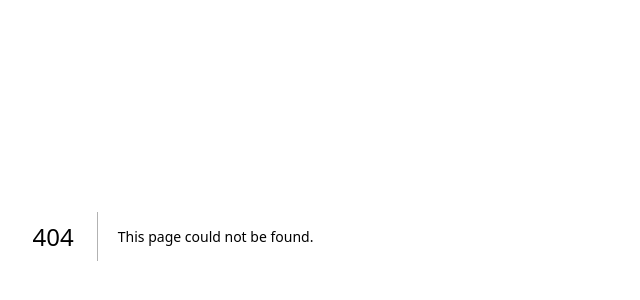
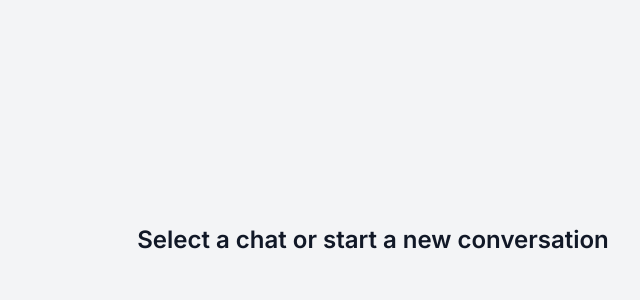
Before and after one commit to Alex99like/messenger, a Next.js app: page /users in a window 1280 px wide. Before the commit this address had no page. Shown: the part 164-464 px from the top of the page, without its empty margins (467-1107 px from the left). Built offline with nearby package versions, Linux system fonts and the light colour scheme.

Commit message:
feat: add users page

```diff
--- a/app/(site)/components/AuthForm.tsx
+++ b/app/(site)/components/AuthForm.tsx
@@ -3,32 +3,41 @@
 import { Button } from "@/app/components/Button";
 import { Input } from "@/app/components/input/Input";
 import { BsGithub, BsGoogle  } from 'react-icons/bs';
-import { useCallback, useState } from "react";
+import { useCallback, useEffect, useState } from "react";
 import { FieldValues, SubmitHandler, useForm } from "react-hook-form";
 import { AuthSocialButton } from "./AuthSocialButton";
 import axios from "axios";
 import { toast } from "react-hot-toast";
-import { signIn } from 'next-auth/react'
+import { signIn, useSession } from 'next-auth/react'
+import { useRouter } from "next/navigation";
 
 type Variant = 'LOGIN' | 'REGISTER'
 
 export const AuthForm = () => {
-  const [variant, setVariant] = useState<Variant>('LOGIN')
-  const [isLoading, setIsLoading] = useState(false)
+  const session = useSession();
+  const router = useRouter();
+  const [variant, setVariant] = useState<Variant>('LOGIN');
+  const [isLoading, setIsLoading] = useState(false);
+
+  useEffect(() => {
+    if (session?.status === 'authenticated') {
+      router.push('/users')
+    }
+  }, [session?.status, router]);
 
   const toggleVariant = useCallback(() => {
     if (variant === 'LOGIN') {
-      setVariant('REGISTER')
+      setVariant('REGISTER');
     } else {
-      setVariant('LOGIN')
+      setVariant('LOGIN');
     }
-  }, [variant])
+  }, [variant]);
 
   const {
     register,
     handleSubmit,
     formState: {
-      errors
+      errors,
     }
   } = useForm<FieldValues>({
     defaultValues: {
@@ -36,13 +45,27 @@ export const AuthForm = () => {
       email: '',
       password: ''
     }
-  })
+  });
 
   const onSubmit: SubmitHandler<FieldValues> = (data) => {
-    setIsLoading(true)
+    setIsLoading(true);
 
     if (variant === 'REGISTER') {
       axios.post('/api/register', data)
+      .then(() => signIn('credentials', {
+        ...data,
+        redirect: false,
+      }))
+      .then((callback) => {
+        if (callback?.error) {
+          toast.error('Invalid credentials!');
+        }
+
+        if (callback?.ok) {
+          toast.success('Logged in')
+          router.push('/conversations')
+        }
+      })
       .catch(() => toast.error('Something went wrong!'))
       .finally(() => setIsLoading(false))
     }
@@ -54,11 +77,12 @@ export const AuthForm = () => {
       })
       .then((callback) => {
         if (callback?.error) {
-          toast.error('Invalid credentials')
+          toast.error('Invalid credentials!');
         }
 
-        if (callback?.ok && !callback.error) {
-          toast.success('Logged in!')
+        if (callback?.ok) {
+          toast.success('Logged in')
+          router.push('/conversations')
         }
       })
       .finally(() => setIsLoading(false))
@@ -66,7 +90,19 @@ export const AuthForm = () => {
   }
 
   const socialAction = (action: string) => {
-    setIsLoading(true)
+    setIsLoading(true);
+
+    signIn(action, { redirect: false })
+      .then((callback) => {
+        if (callback?.error) {
+          toast.error('Invalid credentials!');
+        }
+
+        if (callback?.ok) {
+          router.push('/conversations')
+        }
+      })
+      .finally(() => setIsLoading(false));
   }
 
   return (
--- /dev/null
+++ b/app/components/EmptyState.tsx
@@ -0,0 +1,24 @@
+export const EmptyState = () => {
+  return (
+    <div
+      className="
+        px-4
+        py-10
+        sm:px-6
+        lg:px-8
+        lg:py-6
+        h-full
+        flex
+        justify-center
+        items-center
+        bg-gray-100
+      "
+    >
+      <div className="text-center items-center flex flex-col">
+        <h3 className="mt-2 text-2xl font-semibold text-gray-900">
+          Select a chat or start a new conversation
+        </h3>
+      </div>
+    </div>
+  );
+}
--- /dev/null
+++ b/app/components/sidebar/Sidebar.tsx
@@ -0,0 +1,15 @@
+import React, { PropsWithChildren } from 'react'
+
+async function Sidebar({ children }: PropsWithChildren) {
+  return (
+    <div className="h-full">
+      {/* <DesktopSidebar currentUser={currentUser!} />
+      <MobileFooter /> */}
+      <main className="lg:pl-20 h-full">
+        {children}
+      </main>
+    </div>
+  )
+}
+
+export default Sidebar
--- a/app/layout.tsx
+++ b/app/layout.tsx
@@ -1,3 +1,4 @@
+import AuthContext from './context/AuthContext'
 import { ToasterContext } from './context/ToasterContext'
 import './globals.css'
 import { Inter } from 'next/font/google'
@@ -17,8 +18,10 @@ export default function RootLayout({
   return (
     <html lang="en">
       <body className={inter.className}>
-        <ToasterContext />
-        {children}
+        <AuthContext>
+          <ToasterContext />
+          {children}
+        </AuthContext>
       </body>
     </html>
   )
--- /dev/null
+++ b/app/users/layout.tsx
@@ -0,0 +1,18 @@
+import { PropsWithChildren } from "react";
+import Sidebar from "../components/sidebar/Sidebar";
+
+export default async function UsersLayout({
+  children
+}: {
+    children: React.ReactNode,
+  }) {
+  return (
+    // @ts-expect-error Server Component
+    <Sidebar>
+      <div className="h-full">
+        {/* <UserList items={users} /> */}
+        {children}
+      </div>
+    </Sidebar>
+  )
+}
--- /dev/null
+++ b/app/users/page.tsx
@@ -0,0 +1,13 @@
+'use client';
+
+import { EmptyState } from "../components/EmptyState";
+
+const People = () => {
+  return (
+    <div className="hidden lg:block lg:pl-80 h-full">
+      <EmptyState />
+    </div>
+   );
+}
+
+export default People;
```
Also changed, not shown: middleware.ts (added, +14 -0 lines).
